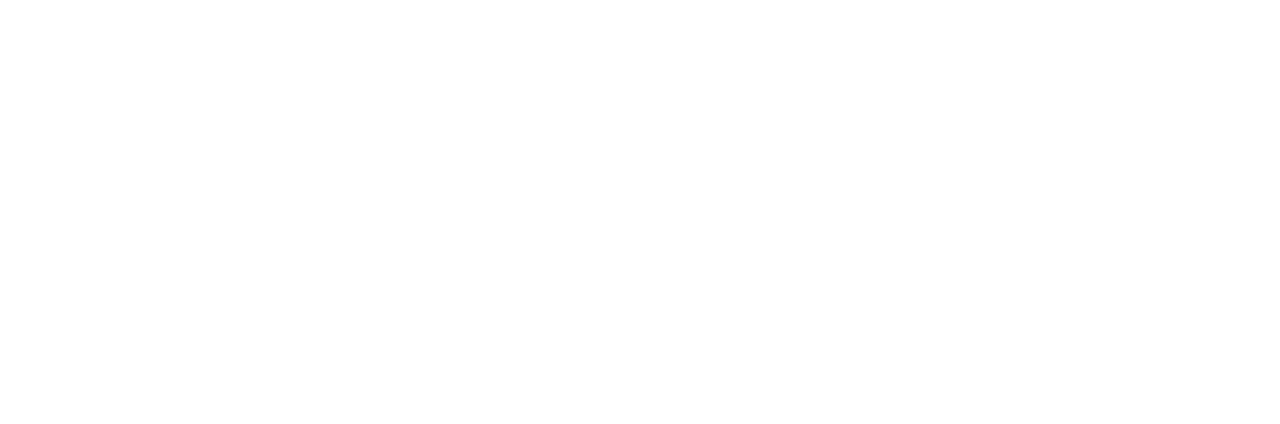
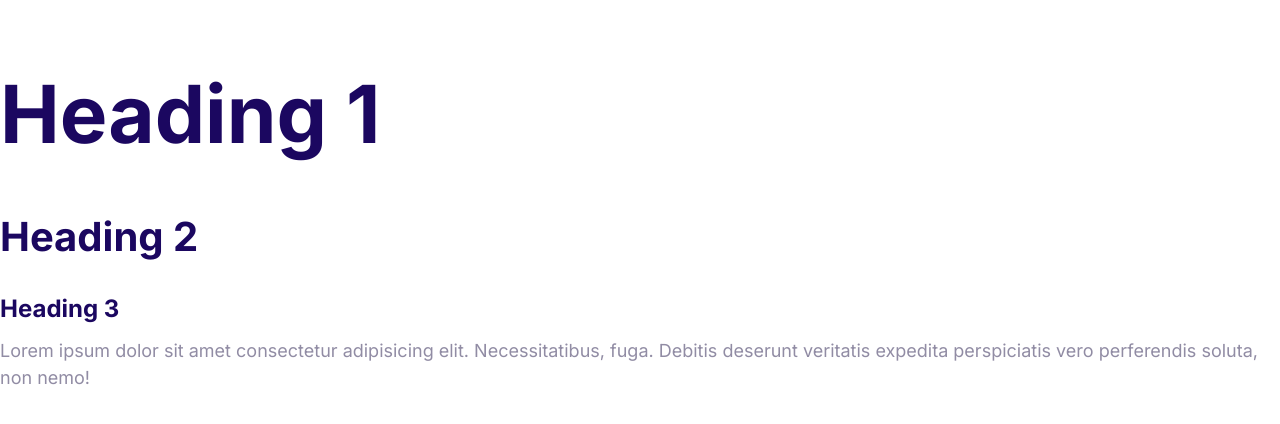
Before and after one commit to maxohsawa/Moshify, a plain HTML site: page index.html in a window 1280 px wide. Drawn offline with Linux system fonts and the light colour scheme.

Commit message:
adds typography styles

```diff
--- a/css/styles.css
+++ b/css/styles.css
@@ -5,3 +5,55 @@
   --color-headings: #1b0760;
   --color-body: #918ca4;
 }
+
+html {
+  font-size: 62.5%;
+}
+
+body {
+  font-family: Inter, Arial, Helvetica, sans-serif;
+  font-size: 2.4rem;
+  line-height: 1.5;
+  color: var(--color-body);
+}
+
+h1,
+h2,
+h3 {
+  color: var(--color-headings);
+  margin-bottom: 1rem;
+}
+
+h1 {
+  font-size: 7rem;
+}
+
+h2 {
+  font-size: 4rem;
+}
+
+h3 {
+  font-size: 3rem;
+}
+
+p {
+  margin-top: 0;
+}
+
+@media screen and (min-width: 1024px) {
+  body {
+    font-size: 1.8rem;
+  }
+
+  h1 {
+    font-size: 8rem;
+  }
+
+  h2 {
+    font-size: 4rem;
+  }
+
+  h3 {
+    font-size: 2.4rem;
+  }
+}
--- a/index.html
+++ b/index.html
@@ -4,9 +4,23 @@
     <meta charset="UTF-8" />
     <meta http-equiv="X-UA-Compatible" content="IE=edge" />
     <meta name="viewport" content="width=device-width, initial-scale=1.0" />
+    <link rel="preconnect" href="https://fonts.googleapis.com" />
+    <link rel="preconnect" href="https://fonts.gstatic.com" crossorigin />
+    <link
+      href="https://fonts.googleapis.com/css2?family=Inter:wght@400;700&display=swap"
+      rel="stylesheet"
+    />
     <link rel="stylesheet" href="css/normalize.css" />
     <link rel="stylesheet" href="css/styles.css" />
     <title>Document</title>
+    <h1>Heading 1</h1>
+    <h2>Heading 2</h2>
+    <h3>Heading 3</h3>
+    <p>
+      Lorem ipsum dolor sit amet consectetur adipisicing elit. Necessitatibus,
+      fuga. Debitis deserunt veritatis expedita perspiciatis vero perferendis
+      soluta, non nemo!
+    </p>
   </head>
   <body></body>
 </html>
```
